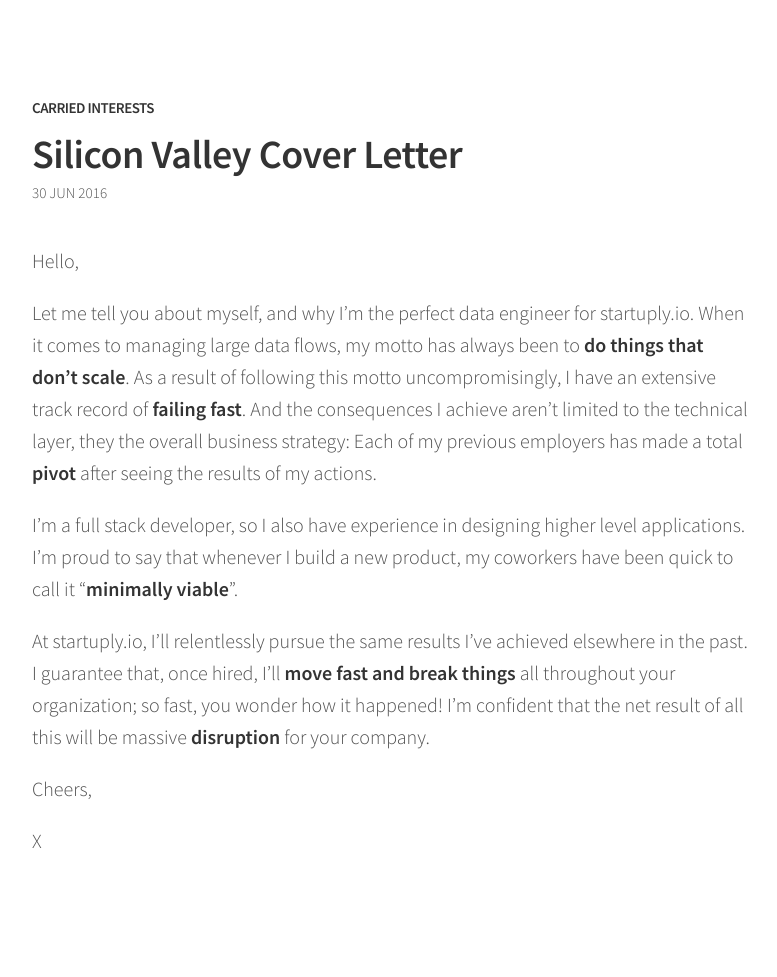
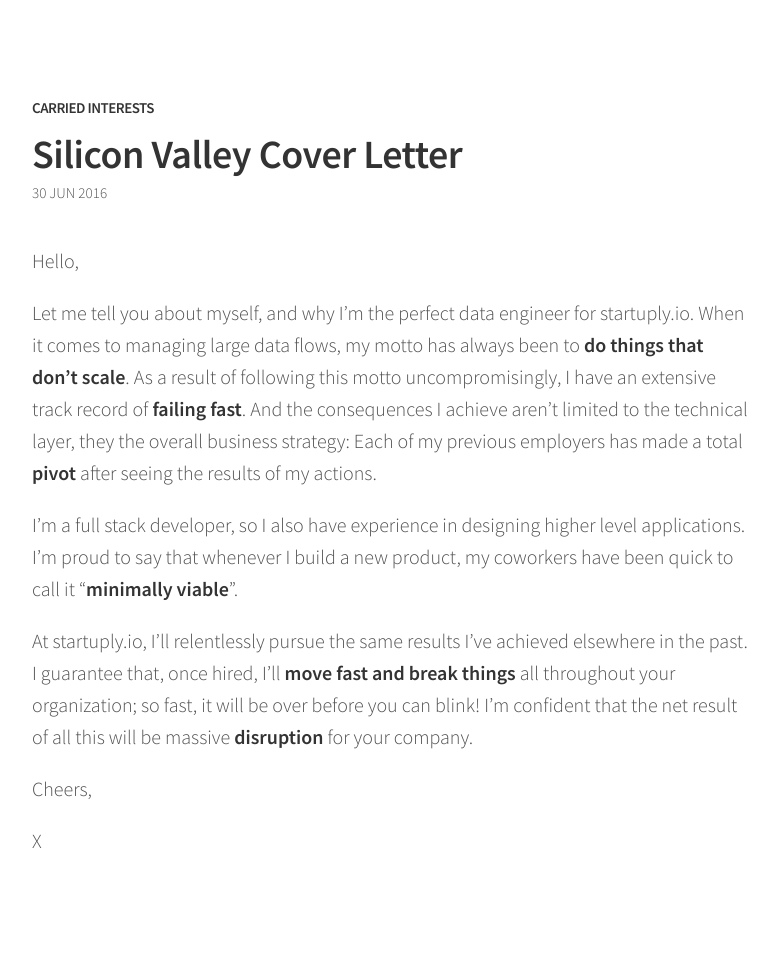
Before and after one commit to sl8r000/carried-interests, a Jekyll site: the page built from _posts/2016-06-30-cover-letter.md, in a window 1280 px wide. Shown: the whole page, without its empty margins (248-1025 px from the left). Built offline with Jekyll 4.4.1, drawn with Linux system fonts in a browser that asks for light colours.

Commit message:
cover letter

```diff
--- a/_posts/2016-06-30-cover-letter.md
+++ b/_posts/2016-06-30-cover-letter.md
@@ -8,7 +8,7 @@ Let me tell you about myself, and why I'm the perfect data engineer for startupl
 
 I'm a full stack developer, so I also have experience in designing higher level applications. I'm proud to say that whenever I build a new product, my coworkers have been quick to call it "**minimally viable**".
 
-At startuply.io, I'll relentlessly pursue the same results I've achieved elsewhere in the past. I guarantee that, once hired, I'll **move fast and break things** all throughout your organization; so fast, you wonder how it happened! I'm confident that the net result of all this will be massive **disruption** for your company.
+At startuply.io, I'll relentlessly pursue the same results I've achieved elsewhere in the past. I guarantee that, once hired, I'll **move fast and break things** all throughout your organization; so fast, it will be over before you can blink! I'm confident that the net result of all this will be massive **disruption** for your company.
 
 Cheers,
 
```
